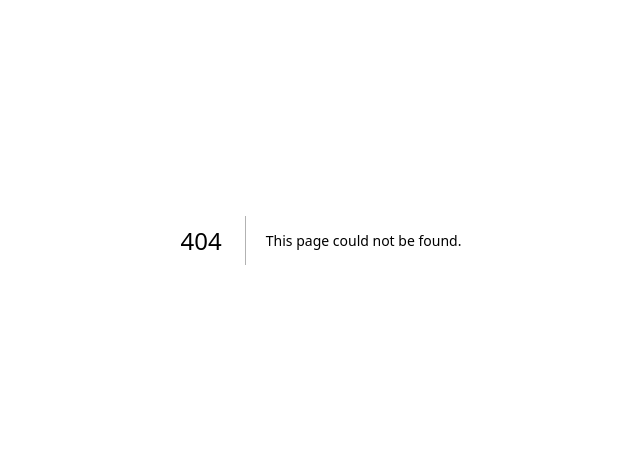
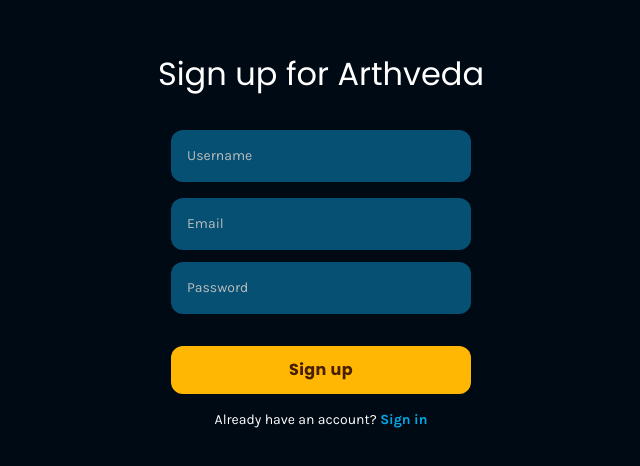
Before and after one commit to MudgalLabs/arthveda, a Next.js app: page /sign-up in a window 1280 px wide. Before the commit this address had no page. Shown: the part 160-626 px from the top of the page, without its empty margins (319-959 px from the left). Built offline with nearby package versions, Linux system fonts and the light colour scheme.

Commit message:
feat: /sign-in page

```diff
--- a/app/sign-in/page.tsx
+++ b/app/sign-in/page.tsx
@@ -1,7 +1,7 @@
 import { Button, TextInput } from "@/s8ly";
 import { TextLink } from "../components/TextLink/TextLink";
 
-export default function SignIn() {
+export default function Signin() {
   return (
     <main className="flex h-screen flex-col items-center justify-center">
       <h1 className="font-poppins mb-8 text-[32px]">Sign in to Arthveda</h1>
@@ -14,7 +14,7 @@
         </TextLink>
 
         <Button className="mb-4" variant="secondary">
-          Sign In
+          Sign in
         </Button>
       </form>
 
--- /dev/null
+++ b/app/sign-up/page.tsx
@@ -0,0 +1,26 @@
+import { Button, TextInput } from "@/s8ly";
+import { TextLink } from "../components/TextLink/TextLink";
+
+export default function Signup() {
+  return (
+    <main className="flex h-screen flex-col items-center justify-center">
+      <h1 className="font-poppins mb-8 text-[32px]">Sign up for Arthveda</h1>
+      <form className="flex flex-col">
+        <TextInput className="mb-4" placeholder="Username" />
+        <TextInput className="mb-3" placeholder="Email" />
+        <TextInput className="mb-8" placeholder="Password" />
+
+        <Button className="mb-4" variant="secondary">
+          Sign up
+        </Button>
+      </form>
+
+      <p className="text-sm">
+        Already have an account?{" "}
+        <TextLink className="text-sm" href="/sign-in">
+          Sign in
+        </TextLink>
+      </p>
+    </main>
+  );
+}
```
